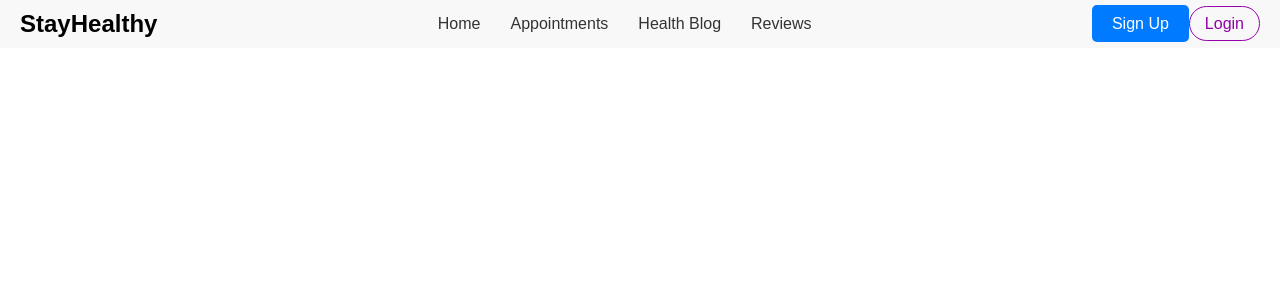
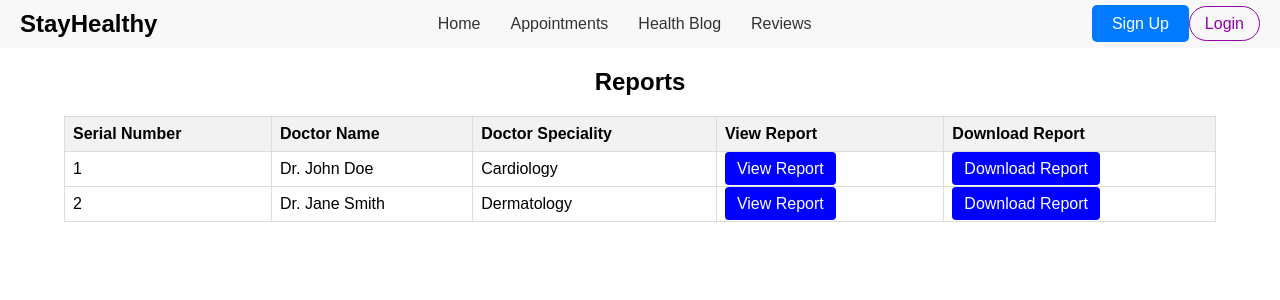
Before and after one commit to 9t0wl/healthylives, a React (Create React App) app: page /reports in a window 1280 px wide. Shown: the top 300 px of the page. Built offline with nearby package versions, Linux system fonts and the light colour scheme.

Commit message:
Added ReportsLayout component and link to Navbar

```diff
--- a/src/App.js
+++ b/src/App.js
@@ -11,6 +11,7 @@ import Reviews from "./components/ReviewForm/Reviews";
 import { AuthProvider } from "./AuthContext";
 import Notification from "./components/Notification/Notification";
 import ProfileCard from "./components/ProfileCard/ProfileCard"; // Import ProfileCard
+import ReportsLayout from "./components/ReportsLayout/ReportsLayout"; // Import ReportsLayout
 
 function App() {
   const [appointment, setAppointment] = useState(null);
@@ -46,6 +47,7 @@ function App() {
                 }
               />
               <Route path="/reviews" element={<Reviews />} />
+              <Route path="/reports" element={<ReportsLayout />} />
               <Route path="/profile" element={<ProfileCard />} />
             </Routes>
           </Notification>
--- a/src/components/Navbar.js
+++ b/src/components/Navbar.js
@@ -52,6 +52,9 @@ function Navbar() {
                   <Link to="/profile">Your Profile</Link>
                 </li>
                 <li>
+                  <Link to="/reports">Your Reports</Link>
+                </li>
+                <li>
                   <button onClick={handleLogout}>Logout</button>
                 </li>
               </ul>
--- a/src/components/Profile.js
+++ b/src/components/Profile.js
@@ -10,7 +10,7 @@ function Profile() {
     // Retrieve user data from Session Storage
     const name = sessionStorage.getItem("name");
     const email = sessionStorage.getItem("email");
-    const role = sessionStorage.getItem("role"); // Retrieve role from sessionStorage
+    const role = sessionStorage.getItem("role");
 
     console.log("User Name from sessionStorage:", name);
     console.log("User Email from sessionStorage:", email);
@@ -29,7 +29,7 @@ function Profile() {
       <h2>User Profile</h2>
       <p>Name: {userName}</p>
       <p>Email: {userEmail}</p>
-      <p>Role: {userRole}</p> {/* Display the role */}
+      <p>Role: {userRole}</p>
     </div>
   );
 }
--- a/src/components/ProfileCard/ProfileCard.js
+++ b/src/components/ProfileCard/ProfileCard.js
@@ -1,5 +1,5 @@
 // src/components/ProfileCard/ProfileCard.js
-import React, { useEffect, useState, useRef, memo } from "react";
+import React, { useEffect, useState, useRef, memo, useCallback } from "react";
 import { API_URL } from "../LoginForm";
 import { useNavigate } from "react-router-dom";
 import "./ProfileCard.css";
@@ -15,8 +15,8 @@ const ProfileCard = memo(() => {
   const [isProfileLoaded, setIsProfileLoaded] = useState(false);
   const isMounted = useRef(false);
 
-  const fetchUserProfile = async () => {
-    // No useCallback here
+  const fetchUserProfile = useCallback(async () => {
+    // useCallback added here
     try {
       const authtoken = sessionStorage.getItem("auth-token");
       const email = sessionStorage.getItem("email");
@@ -48,7 +48,7 @@ const ProfileCard = memo(() => {
     } catch (error) {
       console.error("Fetch Error:", error);
     }
-  };
+  }, [navigate]);
 
   useEffect(() => {
     if (isMounted.current) {
@@ -61,7 +61,7 @@ const ProfileCard = memo(() => {
     } else {
       isMounted.current = true;
     }
-  }, [navigate]);
+  }, [navigate, fetchUserProfile]);
 
   const handleEdit = () => {
     setEditMode(true);
--- /dev/null
+++ b/src/components/ReportsLayout/ReportsLayout.css
@@ -0,0 +1,39 @@
+.reports-layout {
+  width: 90%;
+  margin: 20px auto;
+  font-family: sans-serif;
+}
+
+.reports-layout h2 {
+  text-align: center;
+  margin-bottom: 20px;
+}
+
+.reports-layout table {
+  width: 100%;
+  border-collapse: collapse;
+}
+
+.reports-layout th,
+.reports-layout td {
+  border: 1px solid #ddd;
+  padding: 8px;
+  text-align: left;
+}
+
+.reports-layout th {
+  background-color: #f2f2f2;
+}
+
+.reports-layout .view-button,
+.reports-layout .download-button {
+  background-color: #2190ff;
+  color: white;
+  padding: 8px 12px;
+  text-decoration: none;
+  border-radius: 4px;
+}
+
+.reports-layout .view-button {
+  margin-right: 10px;
+}
--- /dev/null
+++ b/src/components/ReportsLayout/ReportsLayout.js
@@ -0,0 +1,82 @@
+import React from "react";
+import "./ReportsLayout.css";
+
+const ReportsLayout = () => {
+  // Sample data for reports
+  const reports = [
+    {
+      serialNumber: 1,
+      doctorName: "Dr. John Doe",
+      doctorSpeciality: "Cardiology",
+      viewReport: "/report/1", // Replace with actual report URLs
+      downloadReport: "/download/1", // Replace with actual download URLs
+    },
+    {
+      serialNumber: 2,
+      doctorName: "Dr. Jane Smith",
+      doctorSpeciality: "Dermatology",
+      viewReport: "/report/2", // Replace with actual report URLs
+      downloadReport: "/download/2", // Replace with actual download URLs
+    },
+    // Add more reports as needed
+  ];
+
+  return (
+    <div className="reports-layout">
+      <h2>Reports</h2>
+      <table>
+        <thead>
+          <tr>
+            <th>Serial Number</th>
+            <th>Doctor Name</th>
+            <th>Doctor Speciality</th>
+            <th>View Report</th>
+            <th>Download Report</th>
+          </tr>
+        </thead>
+        <tbody>
+          {reports.map((report) => (
+            <tr key={report.serialNumber}>
+              <td>{report.serialNumber}</td>
+              <td>{report.doctorName}</td>
+              <td>{report.doctorSpeciality}</td>
+              <td>
+                <a
+                  href={report.viewReport}
+                  className="view-button"
+                  style={{
+                    backgroundColor: "blue",
+                    color: "white",
+                    padding: "8px 12px",
+                    textDecoration: "none",
+                    borderRadius: "4px",
+                    marginRight: "10px",
+                  }}
+                >
+                  View Report
+                </a>
+              </td>
+              <td>
+                <a
+                  href={report.downloadReport}
+                  className="download-button"
+                  style={{
+                    backgroundColor: "blue",
+                    color: "white",
+                    padding: "8px 12px",
+                    textDecoration: "none",
+                    borderRadius: "4px",
+                  }}
+                >
+                  Download Report
+                </a>
+              </td>
+            </tr>
+          ))}
+        </tbody>
+      </table>
+    </div>
+  );
+};
+
+export default ReportsLayout;
```
